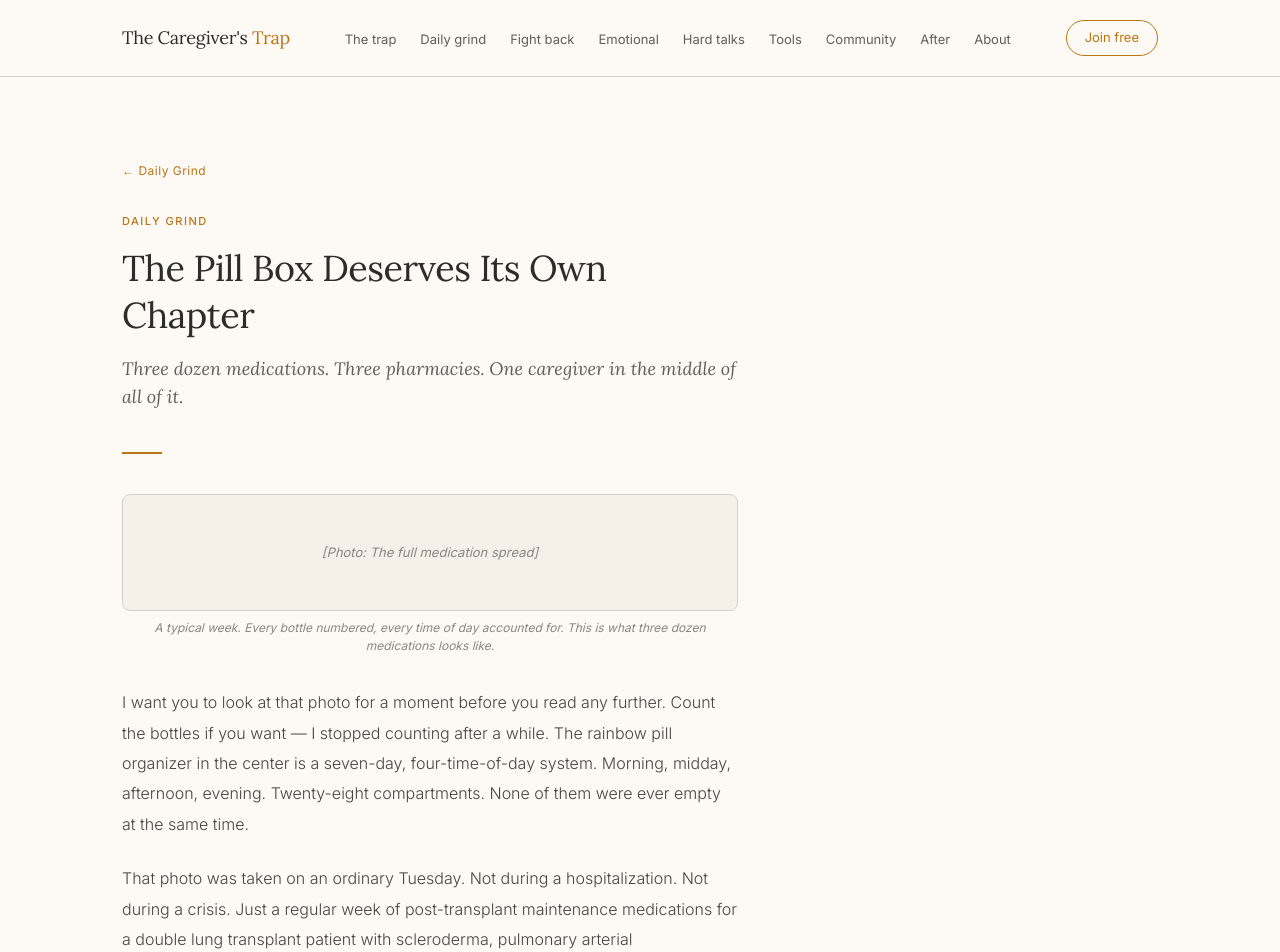
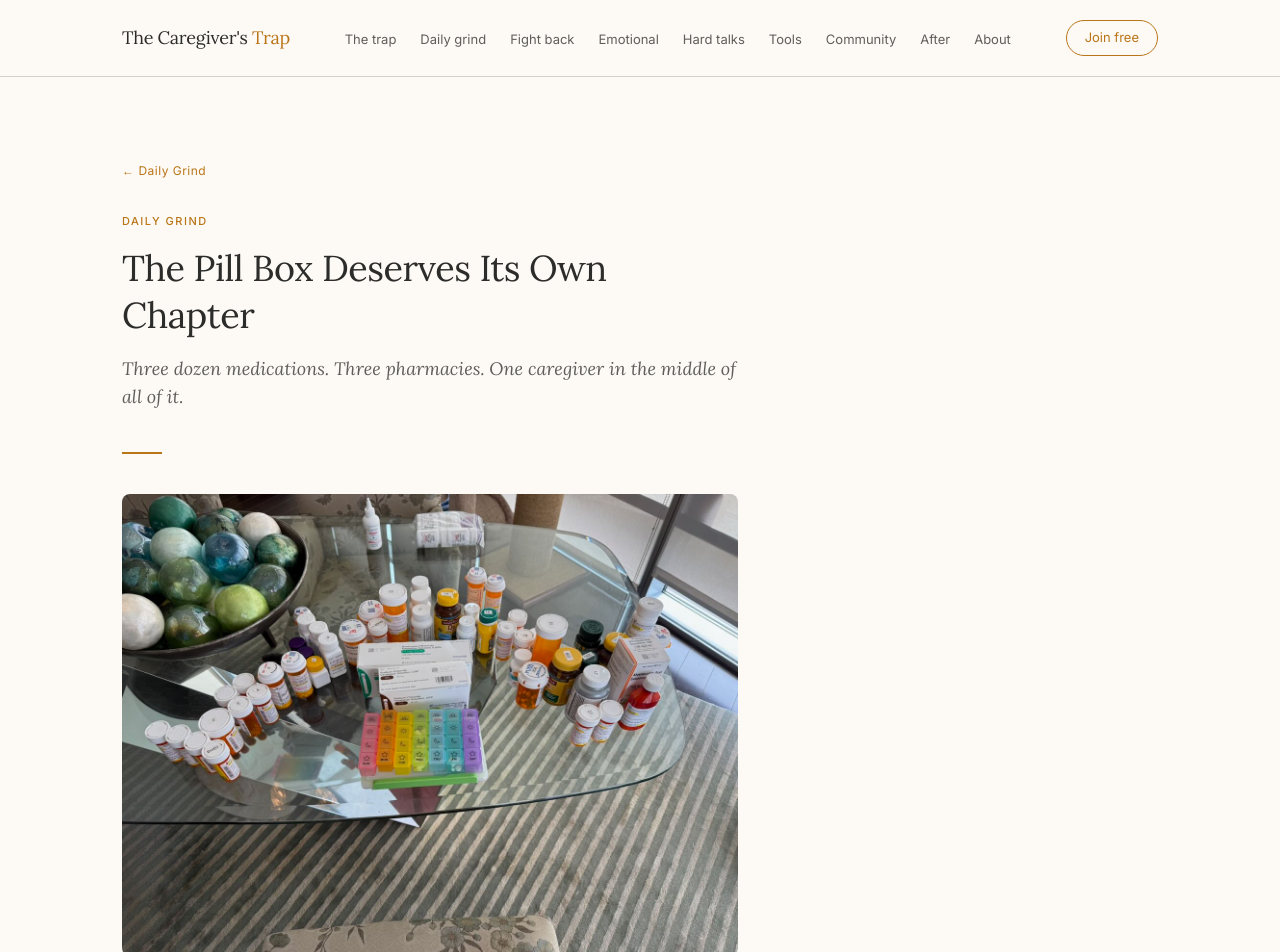
Before and after one commit to caseywsj/caregivertrap, a Next.js app: page /daily-grind/pillbox in a window 1280 px wide. Shown: the top 952 px of the page. Built offline with nearby package versions, Linux system fonts and the light colour scheme.

Commit message:
Add pill box photo to pillbox article

```diff
--- a/app/daily-grind/pillbox/page.tsx
+++ b/app/daily-grind/pillbox/page.tsx
@@ -30,8 +30,12 @@ export default function Pillbox() {
 
           <div style={{ width: "40px", height: "1.5px", background: "#BA7517", marginBottom: "2.5rem" }} />
 
-          <div style={{ background: "#F5F0E8", border: "0.5px solid #D3D1C7", borderRadius: "8px", padding: "3rem 2rem", textAlign: "center" as const, marginBottom: "0.5rem" }}>
-            <p style={{ fontSize: "13px", color: "#888780", fontStyle: "italic" }}>[Photo: The full medication spread]</p>
+          <div style={{ borderRadius: "8px", overflow: "hidden", marginBottom: "0.5rem" }}>
+            <img
+              src="/lonna-pillbox.jpeg"
+              alt="Lonna's full medication spread — every bottle numbered, rainbow pill organizer in the center"
+              style={{ width: "100%", height: "auto", display: "block" }}
+            />
           </div>
           <p style={{ fontSize: "12px", color: "#888780", fontStyle: "italic", textAlign: "center" as const, marginBottom: "2rem" }}>
             A typical week. Every bottle numbered, every time of day accounted for. This is what three dozen medications looks like.
```
Also changed, not shown: public/lonna-pillbox.jpeg (added).
